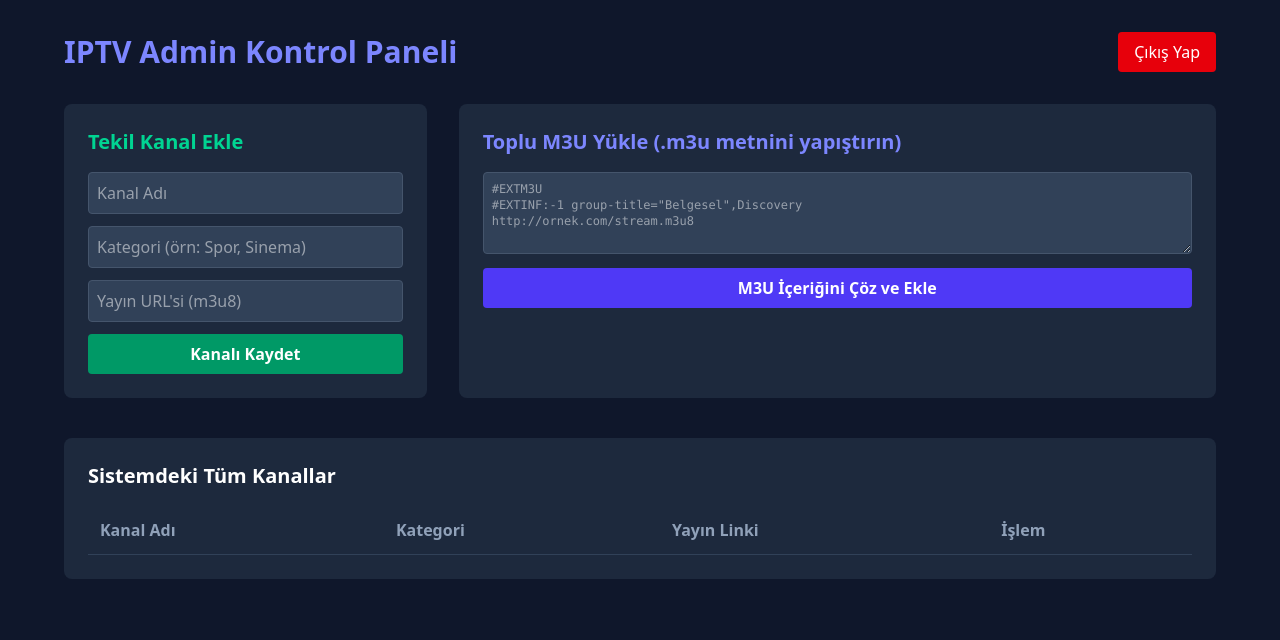
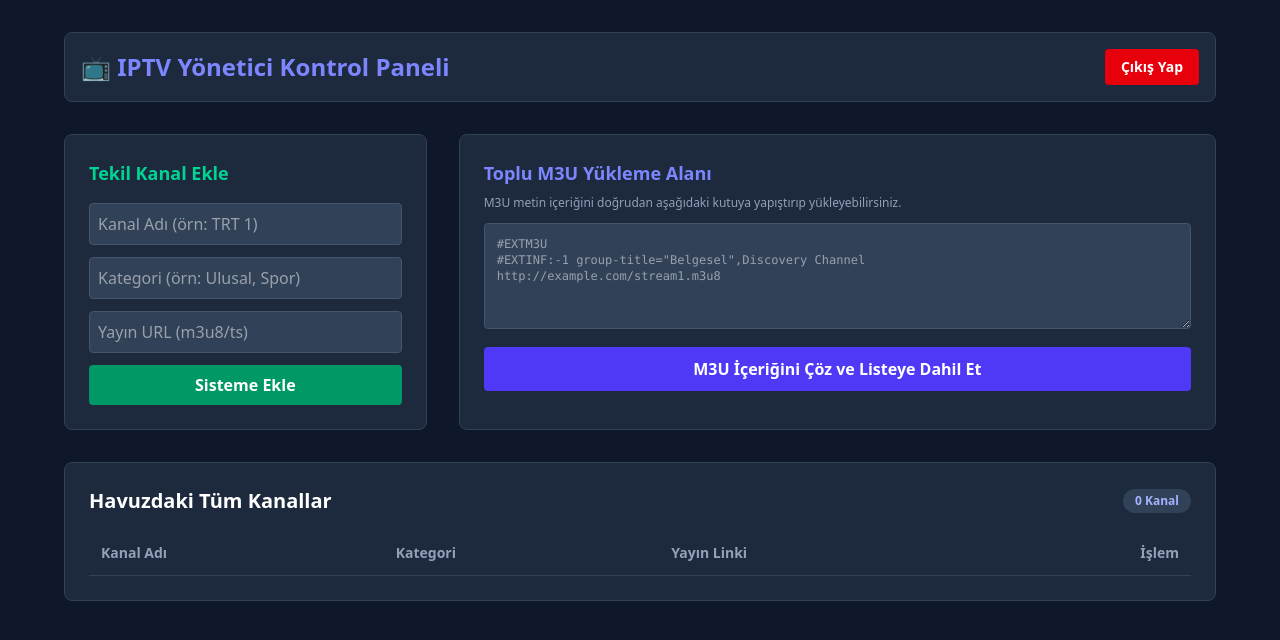
Before and after one commit to kadirsener1/iptv-panel, a website: page public/admin.html in a window 1280 px wide. Drawn offline with nearby package versions, Linux system fonts and the light colour scheme; no server answers; sample sign-in values are in the browser's storage.

Commit message:
Update admin.html

```diff
--- a/public/admin.html
+++ b/public/admin.html
@@ -2,50 +2,55 @@
 <html lang="tr">
 <head>
     <meta charset="UTF-8">
-    <title>IPTV Yönetim Paneli (Admin)</title>
+    <meta name="viewport" content="width=device-width, initial-scale=1.0">
+    <title>IPTV Kontrol Merkezi (Admin)</title>
     <script src="https://cdn.jsdelivr.net/npm/@tailwindcss/browser@4"></script>
 </head>
-<body class="bg-slate-900 text-white p-8">
+<body class="bg-slate-900 text-white p-4 sm:p-8">
     <div class="max-w-6xl mx-auto">
-        <div class="flex justify-between items-center mb-8">
-            <h1 class="text-3xl font-bold text-indigo-400">IPTV Admin Kontrol Paneli</h1>
-            <button onclick="localStorage.clear(); window.location.href='/login.html'" class="bg-red-600 hover:bg-red-700 px-4 py-2 rounded">Çıkış Yap</button>
+        <div class="flex justify-between items-center mb-8 bg-slate-800 p-4 rounded-lg border border-slate-700">
+            <h1 class="text-2xl font-bold text-indigo-400">📺 IPTV Yönetici Kontrol Paneli</h1>
+            <button onclick="localStorage.clear(); window.location.href='/login.html'" class="bg-red-600 hover:bg-red-700 px-4 py-2 rounded text-sm font-semibold cursor-pointer">Çıkış Yap</button>
         </div>
 
-        <div class="grid grid-cols-1 md:grid-cols-3 gap-8">
+        <div class="grid grid-cols-1 lg:grid-cols-3 gap-8">
             <!-- Manuel Kanal Ekleme -->
-            <div class="bg-slate-800 p-6 rounded-lg">
-                <h2 class="text-xl font-bold mb-4 text-emerald-400">Tekil Kanal Ekle</h2>
+            <div class="bg-slate-800 p-6 rounded-lg border border-slate-700 h-fit">
+                <h2 class="text-lg font-bold mb-4 text-emerald-400">Tekil Kanal Ekle</h2>
                 <form id="channelForm" class="space-y-3">
-                    <input type="text" id="chName" placeholder="Kanal Adı" class="w-full p-2 bg-slate-700 rounded border border-slate-600" required>
-                    <input type="text" id="chCategory" placeholder="Kategori (örn: Spor, Sinema)" class="w-full p-2 bg-slate-700 rounded border border-slate-600" required>
-                    <input type="text" id="chUrl" placeholder="Yayın URL'si (m3u8)" class="w-full p-2 bg-slate-700 rounded border border-slate-600" required>
-                    <button type="submit" class="w-full bg-emerald-600 hover:bg-emerald-700 p-2 rounded font-semibold">Kanalı Kaydet</button>
+                    <input type="text" id="chName" placeholder="Kanal Adı (örn: TRT 1)" class="w-full p-2 bg-slate-700 rounded border border-slate-600 focus:outline-none" required>
+                    <input type="text" id="chCategory" placeholder="Kategori (örn: Ulusal, Spor)" class="w-full p-2 bg-slate-700 rounded border border-slate-600 focus:outline-none" required>
+                    <input type="text" id="chUrl" placeholder="Yayın URL (m3u8/ts)" class="w-full p-2 bg-slate-700 rounded border border-slate-600 focus:outline-none" required>
+                    <button type="submit" class="w-full bg-emerald-600 hover:bg-emerald-700 p-2 rounded font-semibold cursor-pointer">Sisteme Ekle</button>
                 </form>
             </div>
 
             <!-- M3U Toplu Import -->
-            <div class="bg-slate-800 p-6 rounded-lg md:col-span-2">
-                <h2 class="text-xl font-bold mb-4 text-indigo-400">Toplu M3U Yükle (.m3u metnini yapıştırın)</h2>
-                <textarea id="m3uContent" rows="4" placeholder="#EXTM3U&#10;#EXTINF:-1 group-title=&quot;Belgesel&quot;,Discovery&#10;http://ornek.com/stream.m3u8" class="w-full p-2 bg-slate-700 rounded border border-slate-600 text-xs font-mono"></textarea>
-                <button onclick="importM3U()" class="mt-2 w-full bg-indigo-600 hover:bg-indigo-700 p-2 rounded font-semibold">M3U İçeriğini Çöz ve Ekle</button>
+            <div class="bg-slate-800 p-6 rounded-lg border border-slate-700 lg:col-span-2">
+                <h2 class="text-lg font-bold mb-2 text-indigo-400">Toplu M3U Yükleme Alanı</h2>
+                <p class="text-xs text-slate-400 mb-3">M3U metin içeriğini doğrudan aşağıdaki kutuya yapıştırıp yükleyebilirsiniz.</p>
+                <textarea id="m3uContent" rows="5" placeholder="#EXTM3U&#10;#EXTINF:-1 group-title=&quot;Belgesel&quot;,Discovery Channel&#10;http://example.com/stream1.m3u8" class="w-full p-3 bg-slate-700 rounded border border-slate-600 text-xs font-mono focus:outline-none focus:border-indigo-500"></textarea>
+                <button onclick="importM3U()" class="mt-3 w-full bg-indigo-600 hover:bg-indigo-700 p-2.5 rounded font-semibold transition cursor-pointer">M3U İçeriğini Çöz ve Listeye Dahil Et</button>
             </div>
         </div>
 
         <!-- Kanal Listesi -->
-        <div class="mt-10 bg-slate-800 p-6 rounded-lg">
-            <h2 class="text-xl font-bold mb-4">Sistemdeki Tüm Kanallar</h2>
-            <div class="overflow-x-auto">
+        <div class="mt-8 bg-slate-800 p-6 rounded-lg border border-slate-700">
+            <h2 class="text-xl font-bold mb-4 flex items-center justify-between">
+                <span>Havuzdaki Tüm Kanallar</span>
+                <span id="totalChannels" class="text-xs bg-slate-700 px-3 py-1 rounded-full text-indigo-300">0 Kanal</span>
+            </h2>
+            <div class="overflow-x-auto max-h-96">
                 <table class="w-full text-left border-collapse">
                     <thead>
-                        <tr class="border-b border-slate-700 text-slate-400">
+                        <tr class="border-b border-slate-700 text-slate-400 text-sm sticky top-0 bg-slate-800">
                             <th class="p-3">Kanal Adı</th>
                             <th class="p-3">Kategori</th>
                             <th class="p-3">Yayın Linki</th>
-                            <th class="p-3">İşlem</th>
+                            <th class="p-3 text-right">İşlem</th>
                         </tr>
                     </thead>
-                    <tbody id="channelTableBody"></tbody>
+                    <tbody id="channelTableBody" class="text-sm"></tbody>
                 </table>
             </div>
         </div>
@@ -57,17 +62,24 @@
         async function loadChannels() {
             const res = await fetch('/api/admin/channels');
             const channels = await res.json();
+            document.getElementById('totalChannels').innerText = `${channels.length} Kanal`;
+
             const tbody = document.getElementById('channelTableBody');
             tbody.innerHTML = '';
 
-            channels.forEach(ch => {
+            if(channels.length === 0) {
+                tbody.innerHTML = `<tr><td colspan="4" class="p-4 text-center text-slate-500">Sistemde henüz kayıtlı yayın yok.</td></tr>`;
+                return;
+            }
+
+            channels.reverse().forEach(ch => {
                 tbody.innerHTML += `
-                    <tr class="border-b border-slate-700 hover:bg-slate-750">
-                        <td class="p-3">${ch.name}</td>
-                        <td class="p-3"><span class="bg-slate-700 px-2 py-1 rounded text-xs">${ch.category}</span></td>
+                    <tr class="border-b border-slate-700 hover:bg-slate-750/40">
+                        <td class="p-3 font-medium">${ch.name}</td>
+                        <td class="p-3"><span class="bg-indigo-950/60 text-indigo-300 border border-indigo-900/50 px-2 py-0.5 rounded text-xs">${ch.category}</span></td>
                         <td class="p-3 text-xs text-slate-400 truncate max-w-xs">${ch.url}</td>
-                        <td class="p-3">
-                            <button onclick="deleteChannel('${ch.id}')" class="bg-red-500 hover:bg-red-600 px-2 py-1 rounded text-xs">Sil</button>
+                        <td class="p-3 text-right">
+                            <button onclick="deleteChannel('${ch.id}')" class="bg-red-500/20 text-red-400 hover:bg-red-600 hover:text-white px-2 py-1 rounded text-xs transition cursor-pointer">Kaldır</button>
                         </td>
                     </tr>
                 `;
@@ -76,9 +88,9 @@
 
         document.getElementById('channelForm').addEventListener('submit', async (e) => {
             e.preventDefault();
-            const name = document.getElementById('chName').value;
-            const category = document.getElementById('chCategory').value;
-            const url = document.getElementById('chUrl').value;
+            const name = document.getElementById('chName').value.trim();
+            const category = document.getElementById('chCategory').value.trim();
+            const url = document.getElementById('chUrl').value.trim();
 
             await fetch('/api/admin/channels', {
                 method: 'POST',
@@ -90,7 +102,7 @@
         });
 
         async function deleteChannel(id) {
-            if(confirm('Kanalı silmek istediğinize emin misiniz?')) {
+            if(confirm('Bu kanalı havuzdan silmek istediğinize emin misiniz?')) {
                 await fetch(`/api/admin/channels/${id}`, { method: 'DELETE' });
                 loadChannels();
             }
@@ -98,6 +110,8 @@
 
         async function importM3U() {
             const m3uContent = document.getElementById('m3uContent').value;
+            if(!m3uContent.trim()) return alert('Lütfen M3U metni girin.');
+
             const res = await fetch('/api/admin/import-m3u', {
                 method: 'POST',
                 headers: { 'Content-Type': 'application/json' },
@@ -105,7 +119,7 @@
             });
             const data = await res.json();
             if(data.success) {
-                alert(`${data.count} kanal başarıyla sisteme entegre edildi!`);
+                alert(`Başarılı! ${data.count} adet yeni kanal listeye eklendi.`);
                 document.getElementById('m3uContent').value = '';
                 loadChannels();
             }
```
